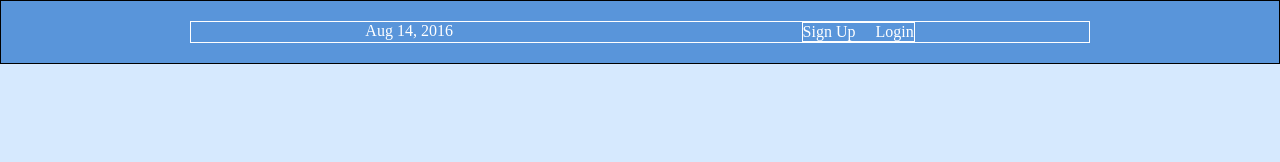
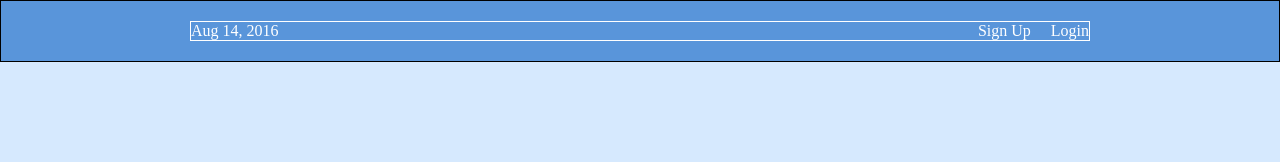
Before and after one commit to whis24virus/flexbox_p, a plain HTML site: page index.html in a window 1280 px wide. Shown: the top 162 px of the page. Drawn offline with Linux system fonts and the light colour scheme.

Commit message:
updated index.html and styles.css

```diff
--- a/index.html
+++ b/index.html
@@ -9,16 +9,13 @@
 </head>
 <body>
 
-        <div class='menu-container'>
-
-            <div class='menu'>
-                <div class='date'>Aug 14, 2016</div>
-                <div class='links'>
-                  <div class='signup'>Sign Up</div>      <!-- This is nested now -->
-                  <div class='login'>Login</div>         <!-- This one too! -->
-                </div>
-              </div>
-        </div>
+  <div class='menu-container'>
+    <div class='menu'>
+      <div class='date'>Aug 14, 2016</div>
+      <div class='signup'>Sign Up</div>
+      <div class='login'>Login</div>
+    </div>
+  </div>
         <div class='header-container'>
             <div class='header'>
               <div class='subscribe'>Subscribe &#9662;</div>
--- a/styles.css
+++ b/styles.css
@@ -92,3 +92,6 @@
   flex: initial;
   width: 300px;
 }
+.signup {
+  margin-left: auto;
+}
```
